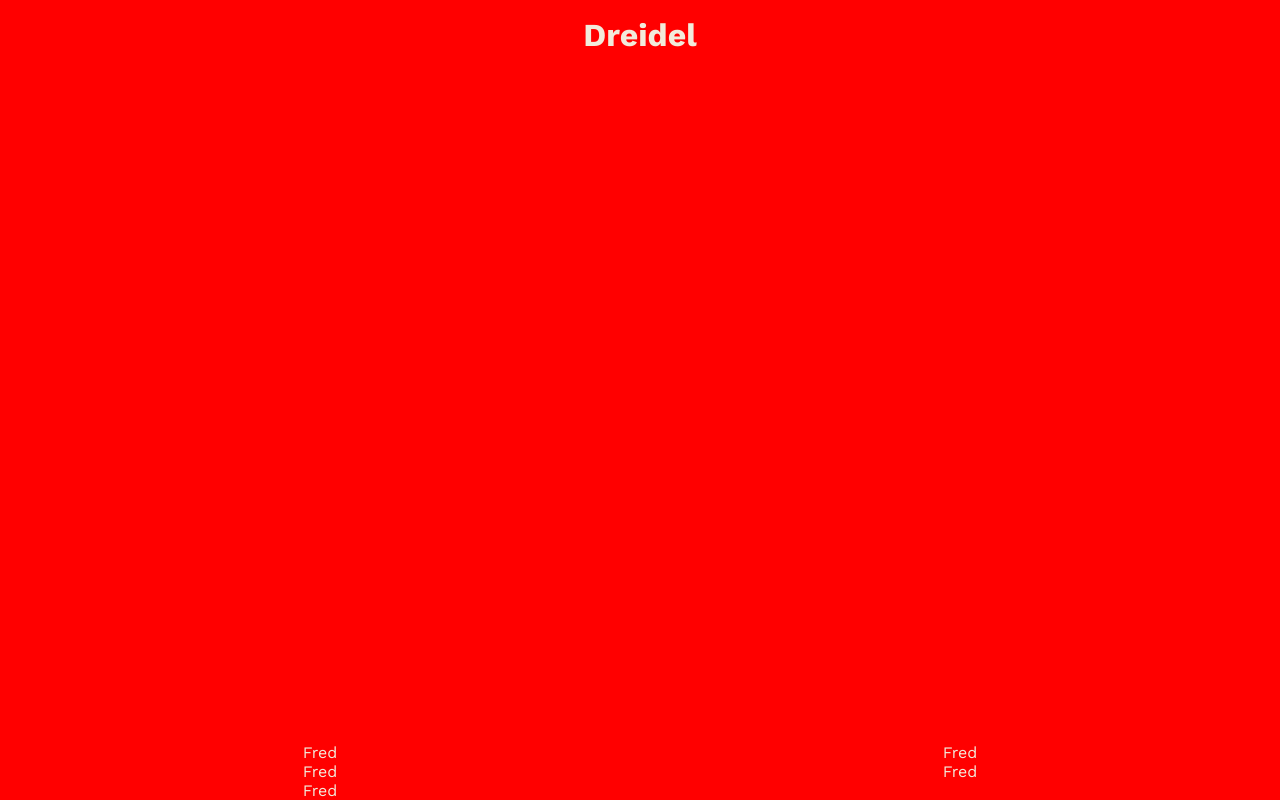
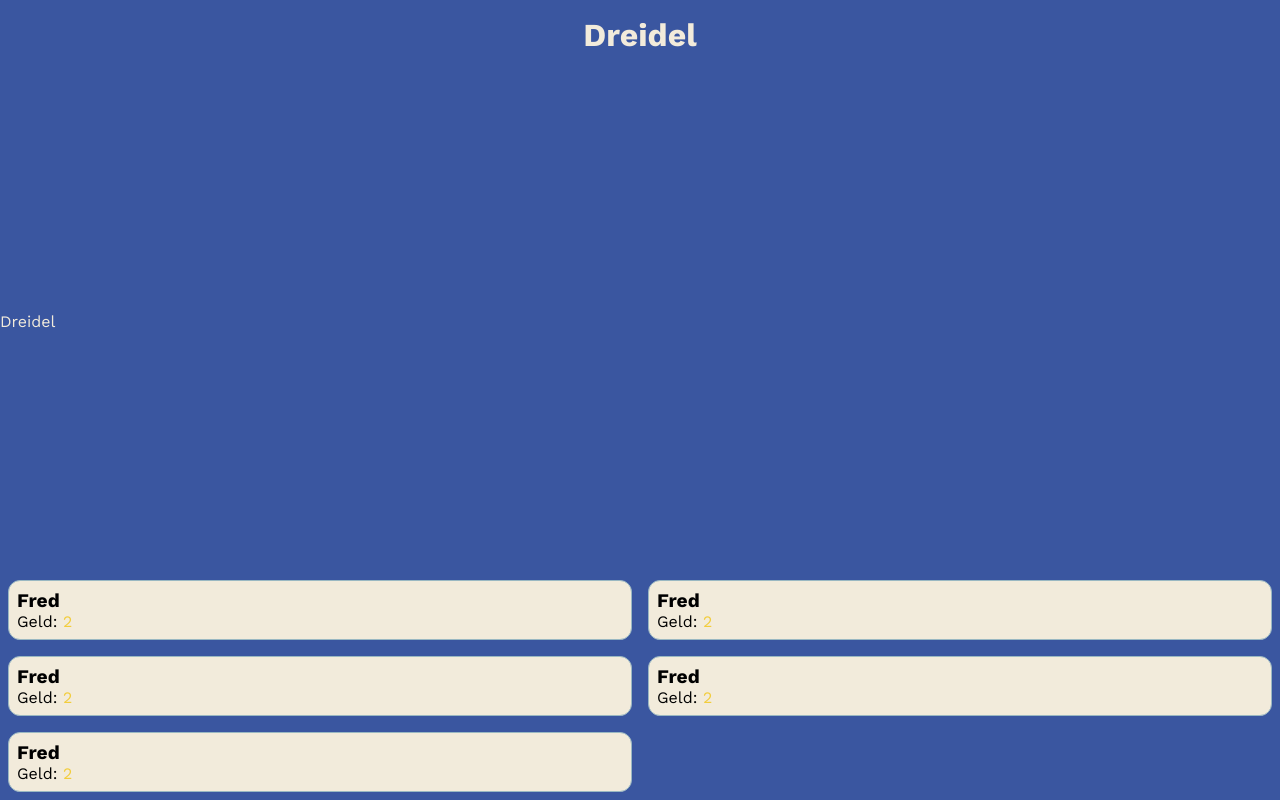
Before and after one commit to BenHbrt/Dreidel, a React (Create React App) app: page / in a window 1280 px wide. Built offline with nearby package versions, Linux system fonts and the light colour scheme.

Commit message:
Player styling 1

```diff
--- a/src/App.js
+++ b/src/App.js
@@ -1,16 +1,21 @@
 import './App.scss'
+
+import Player from './Components/Player';
+import Dreidel from './Components/Dreidel';
 
 function App() {
   return (
     <div className="container">
       <div className="container_title">Dreidel</div>
-      <div className="container_dreidel"></div>
+      <div className="container_dreidel">
+        <Dreidel />
+      </div>
       <div className="container_players">
-        <div className="container_players_player">Fred</div>
-        <div className="container_players_player">Fred</div>
-        <div className="container_players_player">Fred</div>
-        <div className="container_players_player">Fred</div>
-        <div className="container_players_player">Fred</div>
+        <Player />
+        <Player />
+        <Player />
+        <Player />
+        <Player />
       </div>
     </div>
   );
--- a/src/App.scss
+++ b/src/App.scss
@@ -27,7 +27,6 @@ body {
     display: flex;
     flex-direction: column;
     justify-content: space-between;
-    background-color: red;
     height: 100vh;
 
     &_title {
--- /dev/null
+++ b/src/Components/Dreidel.js
@@ -0,0 +1,10 @@
+import './Dreidel.scss';
+
+const Dreidel = () => {
+    return (
+        <div className="dreidel">
+            Dreidel
+        </div>
+    )
+}
+export default Dreidel;
--- /dev/null
+++ b/src/Components/Player.js
@@ -0,0 +1,15 @@
+import './Player.scss';
+
+const Player = () => {
+
+    const name = "Fred"
+    const geld = 2
+
+    return (
+        <div className="player">
+            <div className="player_name">{name}</div>
+            <div className="player_geld">Geld: <span>{geld}</span></div>
+        </div>
+    )
+}
+export default Player;
--- /dev/null
+++ b/src/Components/Player.scss
@@ -0,0 +1,22 @@
+@import '../Other/Variables.scss';
+
+.player {
+    color: black;
+    border: 1px solid $Dlightblue;
+    margin: 0.5rem;
+    padding: 0.5rem;
+    border-radius: 0.75rem;
+    background-color: $Dcream;
+
+    &_name {
+        font-weight: 700;
+        font-size: 1.2rem;
+    }
+
+    &_geld {
+
+        & > span {
+            color: $Dyellow;
+        }
+    }
+}
```
Also changed, not shown: src/Components/Dreidel.scss (added).
